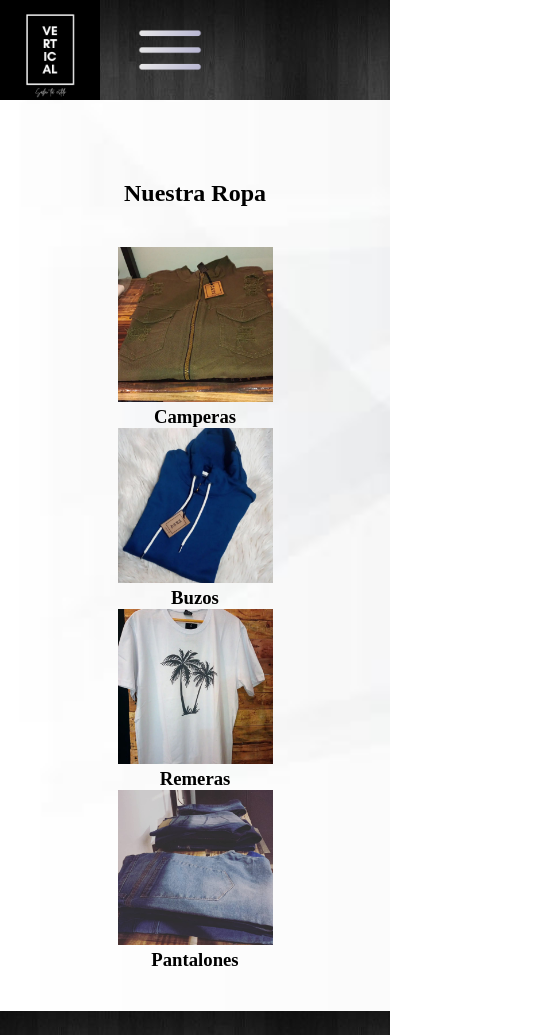
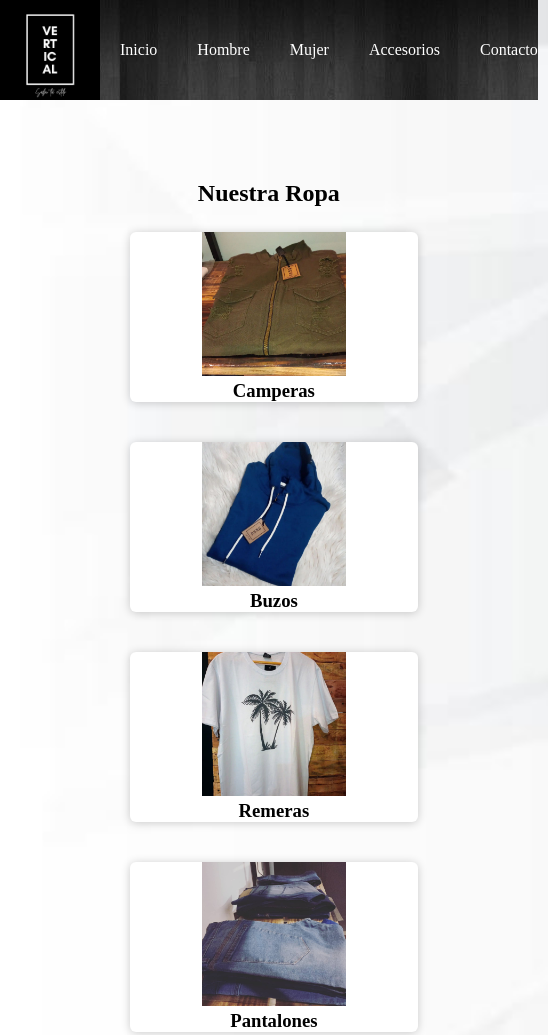
Before and after one commit to leopaez16/proyectoCoder__vertical, a website: page pages/hombre.html in a window 390 px wide. Shown: the top 1035 px of the page, 548 px wide, since content can reach past the window. Drawn offline with Linux system fonts and the light colour scheme.

Commit message:
Ultimas correcciones

```diff
--- a/pages/hombre.html
+++ b/pages/hombre.html
@@ -15,8 +15,7 @@
 
 
     <header>
-        <a href="../index.html"><img class="logo" src="../images/5f83b70b-783c-4a03-a470-f8088ee54f80.jpg" width="100px" alt="Logo de Vertical"></a>
-        <img class="menuButton" src="../images/menu-de-hamburguesas.png" alt="Menu hamburguesa">
+        <a href="../index.html"><img class="logo" src="../images/5f83b70b-783c-4a03-a470-f8088ee54f80.jpg" alt="Logo de Vertical"></a>
         <nav class="navbar1">
             <ul class="menu">
                 <li class="menu__item"><a href="../index.html">Inicio</a></li>
@@ -32,7 +31,9 @@
         <h2 class="segundoTitulo">Nuestra Ropa</h2>
         <div class="cardSecundaria">
             <div class="card2">
-                <img class="imagen__card2" src="../images/vertical.2021_273906770_243397134538641_3696544278943878497_n.jpg" alt="Imagen de campera">
+                <figure>
+                    <img class="imagen__card2" src="../images/vertical.2021_273906770_243397134538641_3696544278943878497_n.jpg" alt="Imagen de campera">
+                </figure>
                 <h3>Camperas</h3>
             </div>
 
--- a/scss/styles.scss
+++ b/scss/styles.scss
@@ -13,6 +13,10 @@ body {
 /* NAVBAR*/
 nav {
     background-image: url(../images/1d65cc9ce3375d8fe3a993b90a7d41b6.jpg);
+}
+
+.logo {
+    width: 100px;
 }
 
 .nav-item {
@@ -86,7 +90,7 @@ footer {
     padding: 50px;
 }
 
-/*-------------- Pestaña Hombre --------------*/
+/*-------------- Pestaña Hombre, Mujer, Accesorios --------------*/
 
 /* BODY */
 
@@ -117,48 +121,53 @@ header {
 
 /* NAVBAR */
 
-.menuButton {
-    display: none;
-}
 .navbar1 {
     display: flex;
     align-items: center;
-}
-
     .menu {
         display: flex;
         list-style-type: none;
-    gap: 80px;
-}
-
+        gap: 40px;
         .menu__item a {
             color: white;
             text-decoration: none;
         }
+    }
+}
+
 /* MAIN */
 main {
     grid-area: main;
-}
-
     .cardSecundaria {
-    padding: 40px;
+        width: 100%;
+        max-width: 1100;
+        padding: 5px;
         display: flex;
         text-align: center;
         justify-content: center;
-}
-
         .card2 {
             width: 18rem;
-
+            margin: 20px;
+            border-radius: 6px;
+            overflow: hidden;
+            background: #fff;
+            box-shadow: 0px 1px 10px rgba(0,0,0,0.2);
+            transition: all 500ms ease;
+            cursor: default;
+        &:hover{
+            box-shadow: 5px 5px 20px rgba(0,0,0,0.4);
+            transform: translateY(-3%);
+        }
+            .imagen__card2 {
+                max-width: 50%;
             }
             .card2 h3 {
                 text-align: center;
             }
 
-.imagen__card2 {
-    max-width: 50%;
         }
-
+    }
+}
 
 /* FOOTER */
 footer {
@@ -186,14 +195,13 @@ section {
 
 }
 
-.navbar1 {
-    display: none;
+header {
+    background-image: url(../images/1d65cc9ce3375d8fe3a993b90a7d41b6.jpg);
 }
 
-.menuButton {
-    display: block;
+.navbar1 {
+    display: grid;
 }
-
 
 .cardSecundaria {
     flex-wrap: wrap;
```
Also changed, not shown: pages/accesorios.html (+0 -1 lines), pages/contacto.html (+0 -1 lines), pages/mujer.html (+0 -1 lines), css/styles.css, 1 other file. Lines whose indentation alone changed are shown as unchanged.
